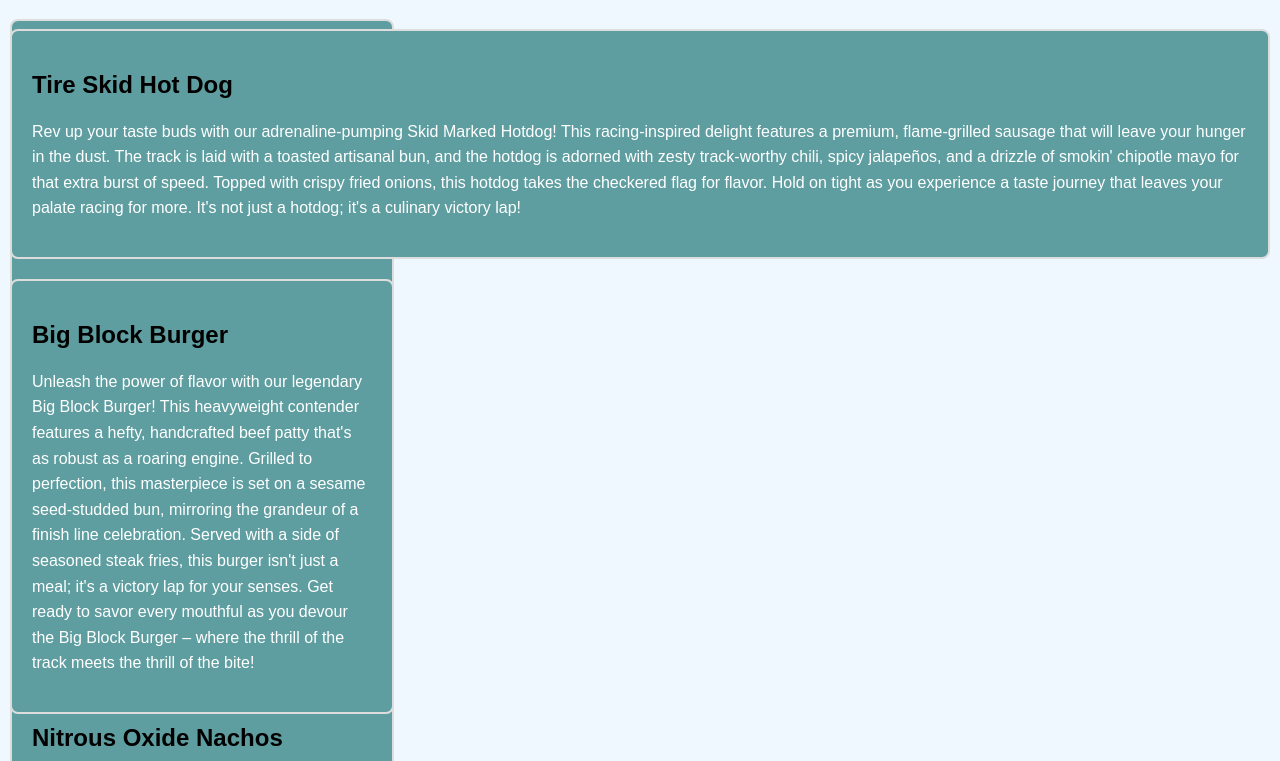
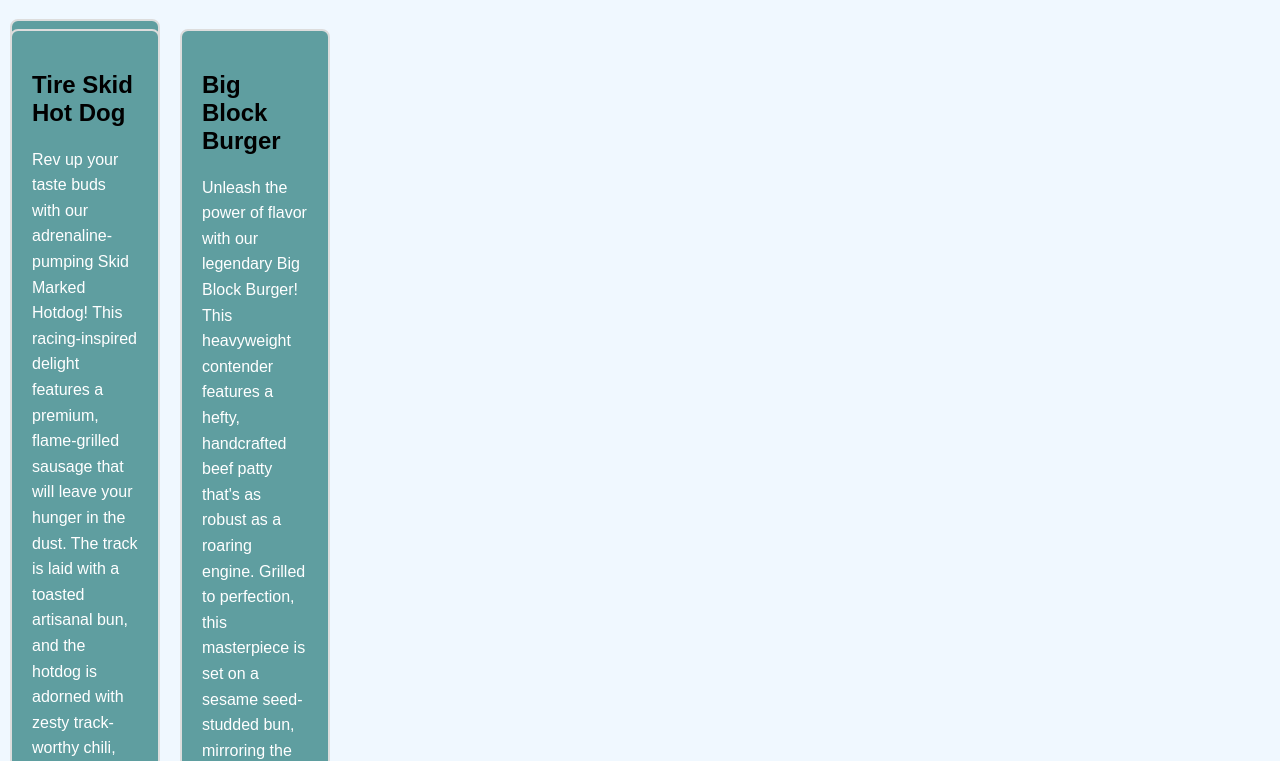
Before and after one commit to Andygg79/courser-test, a plain HTML site: page mod2_solution/index.html in a window 1280 px wide. Shown: the part 61-822 px from the top of the page. Drawn offline with Linux system fonts and the light colour scheme.

Commit message:
changed box sizes

```diff
--- a/mod2_solution/style.css
+++ b/mod2_solution/style.css
@@ -16,7 +16,7 @@ div.P1 {
     border-radius: 8px;
     padding: 20px;
     margin: 10px;
-    width: 30%px;
+    width: 150px;
     box-sizing: border-box;
     float: left;
 }
@@ -26,7 +26,7 @@ div.P2 {
     border-radius: 8px;
     padding: 20px;
     margin: 10px;
-    width: 30%;
+    width: 150px;
     box-sizing: border-box;
     float: left;
 }
@@ -36,7 +36,7 @@ div.P3 {
     border-radius: 8px;
     padding: 20px;
     margin: 10px;
-    width: 30%;
+    width: 150px;
     box-sizing: border-box;
 }
 
```
